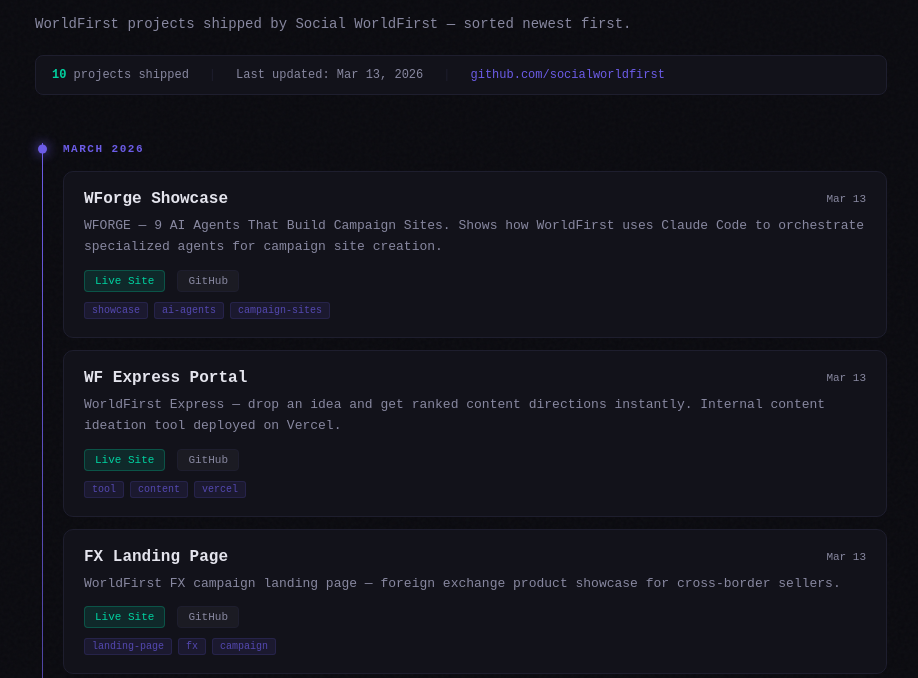
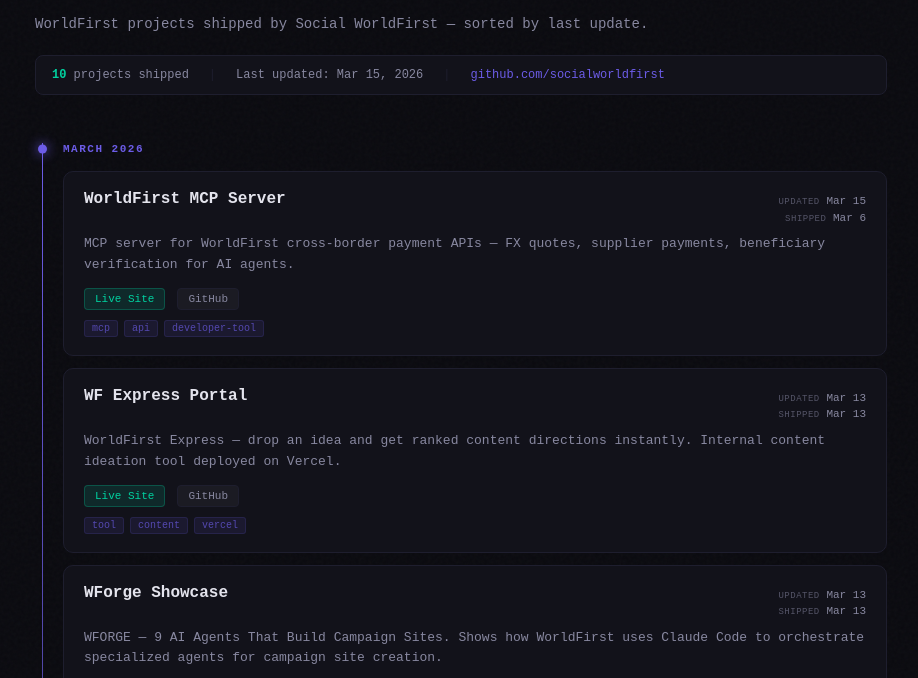
Before and after one commit to socialworldfirst/ship-log, a plain HTML site: page index.html in a window 1280 px wide. Shown: the part 99-777 px from the top of the page, without its empty margins (179-1097 px from the left). Drawn offline with Linux system fonts and the light colour scheme.

Commit message:
Sort by last updated, show both shipped/updated dates

```diff
--- a/index.html
+++ b/index.html
@@ -181,6 +181,15 @@
       color: var(--text-dim);
       white-space: nowrap;
       padding-top: 3px;
+      text-align: right;
+      line-height: 1.5;
+    }
+
+    .project-date .date-label {
+      color: #555568;
+      font-size: 9px;
+      text-transform: uppercase;
+      letter-spacing: 0.5px;
     }
 
     .project-desc {
@@ -274,7 +283,7 @@
         <div class="logo-icon">S</div>
         <h1>Ship Log</h1>
       </div>
-      <p class="subtitle">WorldFirst projects shipped by Social WorldFirst — sorted newest first.</p>
+      <p class="subtitle">WorldFirst projects shipped by Social WorldFirst — sorted by last update.</p>
       <div class="meta-bar">
         <span><span class="count" id="project-count">0</span> projects shipped</span>
         <span class="dot">|</span>
@@ -297,21 +306,21 @@
         const res = await fetch('projects.json');
         const projects = await res.json();
 
-        // Sort by date descending
-        projects.sort((a, b) => new Date(b.date) - new Date(a.date));
+        // Sort by updated date descending
+        projects.sort((a, b) => new Date(b.updated) - new Date(a.updated));
 
         document.getElementById('project-count').textContent = projects.length;
 
-        // Last updated = most recent project date
+        // Last updated = most recent update date
         if (projects.length > 0) {
-          const d = new Date(projects[0].date);
+          const d = new Date(projects[0].updated);
           document.getElementById('last-updated').textContent = d.toLocaleDateString('en-US', { year: 'numeric', month: 'short', day: 'numeric' });
         }
 
-        // Group by month
+        // Group by update month
         const groups = {};
         projects.forEach(p => {
-          const d = new Date(p.date);
+          const d = new Date(p.updated);
           const key = d.toLocaleDateString('en-US', { year: 'numeric', month: 'long' });
           if (!groups[key]) groups[key] = [];
           groups[key].push(p);
@@ -329,12 +338,16 @@
             const card = document.createElement('div');
             card.className = 'project-card';
 
-            const dateStr = new Date(p.date).toLocaleDateString('en-US', { month: 'short', day: 'numeric' });
+            const updatedStr = new Date(p.updated).toLocaleDateString('en-US', { month: 'short', day: 'numeric' });
+            const createdStr = new Date(p.created).toLocaleDateString('en-US', { month: 'short', day: 'numeric' });
 
             card.innerHTML = `
               <div class="card-top">
                 <span class="project-name">${p.name}</span>
-                <span class="project-date">${dateStr}</span>
+                <span class="project-date">
+                  <span class="date-label">updated</span> ${updatedStr}<br>
+                  <span class="date-label">shipped</span> ${createdStr}
+                </span>
               </div>
               <p class="project-desc">${p.description}</p>
               <div class="card-links">
--- a/projects.json
+++ b/projects.json
@@ -1,12 +1,13 @@
 [
   {
-    "name": "WForge Showcase",
-    "repo": "wforge-showcase",
-    "description": "WFORGE — 9 AI Agents That Build Campaign Sites. Shows how WorldFirst uses Claude Code to orchestrate specialized agents for campaign site creation.",
-    "url": "https://socialworldfirst.github.io/wforge-showcase/",
-    "github": "https://github.com/socialworldfirst/wforge-showcase",
-    "date": "2026-03-13",
-    "tags": ["showcase", "ai-agents", "campaign-sites"]
+    "name": "WorldFirst MCP Server",
+    "repo": "worldfirst-mcp-server",
+    "description": "MCP server for WorldFirst cross-border payment APIs — FX quotes, supplier payments, beneficiary verification for AI agents.",
+    "url": "https://socialworldfirst.github.io/worldfirst-mcp-server/",
+    "github": "https://github.com/socialworldfirst/worldfirst-mcp-server",
+    "created": "2026-03-06",
+    "updated": "2026-03-15",
+    "tags": ["mcp", "api", "developer-tool"]
   },
   {
     "name": "WF Express Portal",
@@ -14,8 +15,19 @@
     "description": "WorldFirst Express — drop an idea and get ranked content directions instantly. Internal content ideation tool deployed on Vercel.",
     "url": "https://wf-express-portal.vercel.app",
     "github": "https://github.com/socialworldfirst/wf-express-portal",
-    "date": "2026-03-13",
+    "created": "2026-03-13",
+    "updated": "2026-03-13",
     "tags": ["tool", "content", "vercel"]
+  },
+  {
+    "name": "WForge Showcase",
+    "repo": "wforge-showcase",
+    "description": "WFORGE — 9 AI Agents That Build Campaign Sites. Shows how WorldFirst uses Claude Code to orchestrate specialized agents for campaign site creation.",
+    "url": "https://socialworldfirst.github.io/wforge-showcase/",
+    "github": "https://github.com/socialworldfirst/wforge-showcase",
+    "created": "2026-03-13",
+    "updated": "2026-03-13",
+    "tags": ["showcase", "ai-agents", "campaign-sites"]
   },
   {
     "name": "FX Landing Page",
@@ -23,8 +35,19 @@
     "description": "WorldFirst FX campaign landing page — foreign exchange product showcase for cross-border sellers.",
     "url": "https://socialworldfirst.github.io/fx-landing-page/",
     "github": "https://github.com/socialworldfirst/fx-landing-page",
-    "date": "2026-03-13",
+    "created": "2026-03-13",
+    "updated": "2026-03-13",
     "tags": ["landing-page", "fx", "campaign"]
+  },
+  {
+    "name": "Action Items",
+    "repo": "action-items",
+    "description": "Live action items dashboard — task tracking and management tool for the WorldFirst social team.",
+    "url": "https://socialworldfirst.github.io/action-items/",
+    "github": "https://github.com/socialworldfirst/action-items",
+    "created": "2026-03-09",
+    "updated": "2026-03-13",
+    "tags": ["tool", "dashboard", "productivity"]
   },
   {
     "name": "Canton Fair Booth",
@@ -32,7 +55,8 @@
     "description": "Interactive 16:9 TV display for WorldFirst booth at Canton Fair 2026 — city carousel + Guangzhou sourcing guide.",
     "url": "https://socialworldfirst.github.io/canton-fair-booth/",
     "github": "https://github.com/socialworldfirst/canton-fair-booth",
-    "date": "2026-03-12",
+    "created": "2026-03-12",
+    "updated": "2026-03-12",
     "tags": ["event", "canton-fair", "interactive"]
   },
   {
@@ -41,7 +65,8 @@
     "description": "WorldFirst Three Bets — strategic campaign site for key business initiatives.",
     "url": "https://socialworldfirst.github.io/wf-three-bets/",
     "github": "https://github.com/socialworldfirst/wf-three-bets",
-    "date": "2026-03-12",
+    "created": "2026-03-12",
+    "updated": "2026-03-12",
     "tags": ["campaign", "strategy"]
   },
   {
@@ -50,17 +75,19 @@
     "description": "Factory Stories — real supplier stories from Chinese factories, bringing the sourcing journey to life.",
     "url": "https://socialworldfirst.github.io/factory-stories/",
     "github": "https://github.com/socialworldfirst/factory-stories",
-    "date": "2026-03-10",
+    "created": "2026-03-10",
+    "updated": "2026-03-11",
     "tags": ["content", "stories", "sourcing"]
   },
   {
-    "name": "Action Items",
-    "repo": "action-items",
-    "description": "Live action items dashboard — task tracking and management tool for the WorldFirst social team.",
-    "url": "https://socialworldfirst.github.io/action-items/",
-    "github": "https://github.com/socialworldfirst/action-items",
-    "date": "2026-03-09",
-    "tags": ["tool", "dashboard", "productivity"]
+    "name": "China Sourcing Navigator",
+    "repo": "china-sourcing-navigator",
+    "description": "China Sourcing Navigator — interactive sourcing guide covering major manufacturing cities, suppliers, and logistics across China.",
+    "url": "https://socialworldfirst.github.io/china-sourcing-navigator/",
+    "github": "https://github.com/socialworldfirst/china-sourcing-navigator",
+    "created": "2026-02-25",
+    "updated": "2026-03-09",
+    "tags": ["content", "sourcing", "china", "interactive"]
   },
   {
     "name": "WorldFirst Aqua",
@@ -68,25 +95,8 @@
     "description": "WorldFirst Aqua — Artisan Aquarium Filtration Shop. Demo e-commerce campaign site built with WForge.",
     "url": "https://socialworldfirst.github.io/worldfirst-aqua/",
     "github": "https://github.com/socialworldfirst/worldfirst-aqua",
-    "date": "2026-03-07",
+    "created": "2026-03-07",
+    "updated": "2026-03-07",
     "tags": ["campaign", "ecommerce", "wforge"]
-  },
-  {
-    "name": "WorldFirst MCP Server",
-    "repo": "worldfirst-mcp-server",
-    "description": "MCP server for WorldFirst cross-border payment APIs — FX quotes, supplier payments, beneficiary verification for AI agents.",
-    "url": "https://socialworldfirst.github.io/worldfirst-mcp-server/",
-    "github": "https://github.com/socialworldfirst/worldfirst-mcp-server",
-    "date": "2026-03-06",
-    "tags": ["mcp", "api", "developer-tool"]
-  },
-  {
-    "name": "China Sourcing Navigator",
-    "repo": "china-sourcing-navigator",
-    "description": "China Sourcing Navigator — interactive sourcing guide covering major manufacturing cities, suppliers, and logistics across China.",
-    "url": "https://socialworldfirst.github.io/china-sourcing-navigator/",
-    "github": "https://github.com/socialworldfirst/china-sourcing-navigator",
-    "date": "2026-02-25",
-    "tags": ["content", "sourcing", "china", "interactive"]
   }
 ]
```
